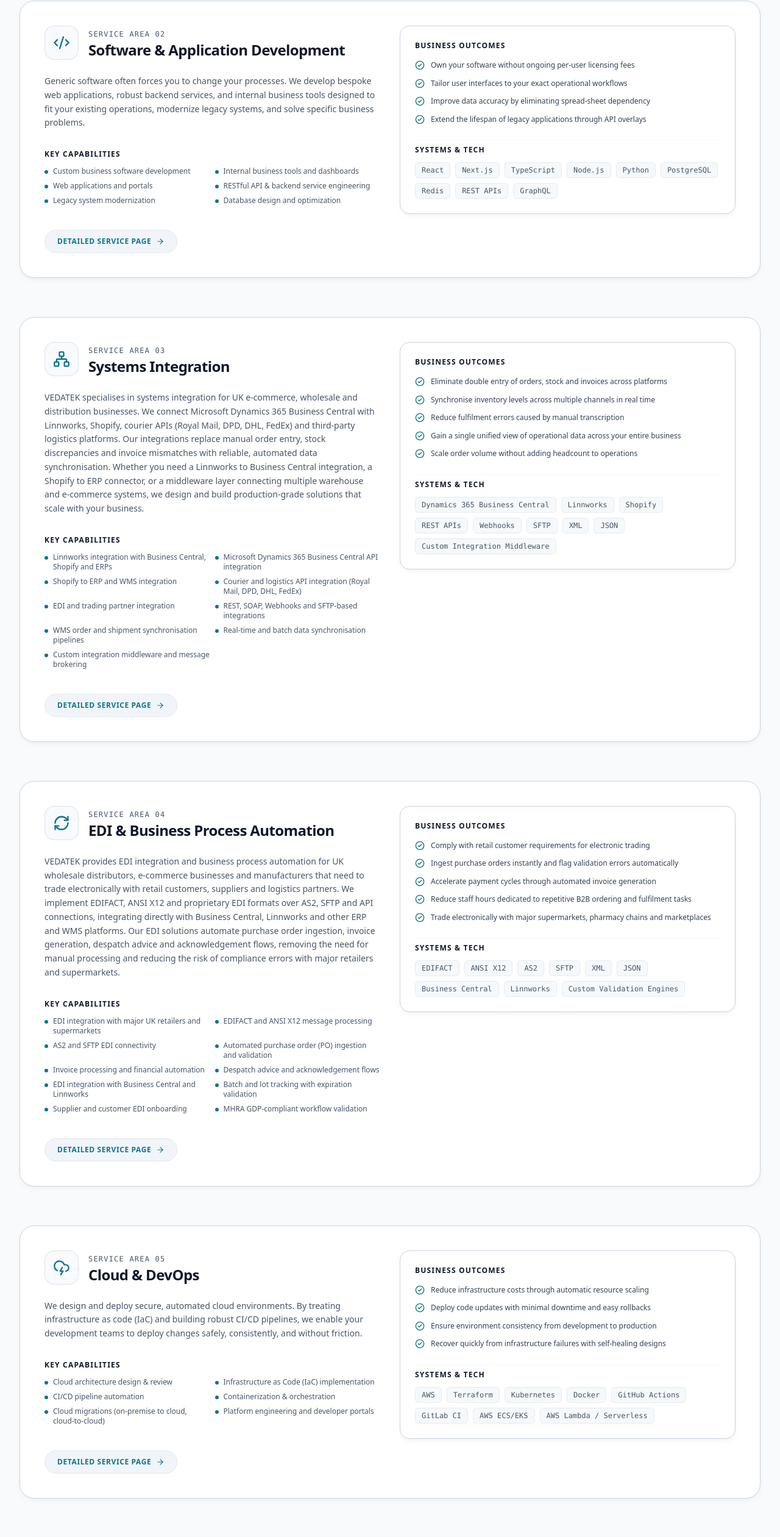
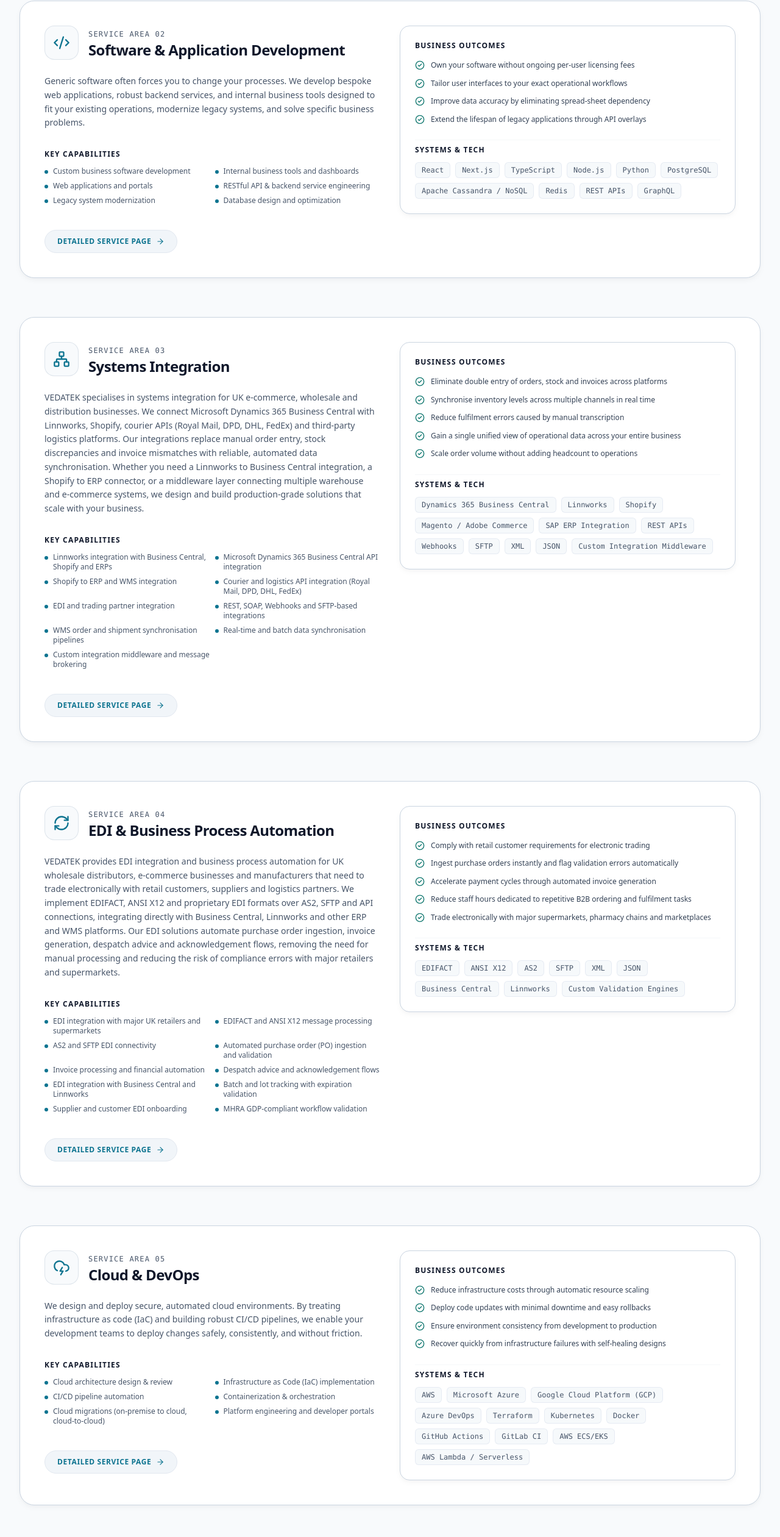
Before and after one commit to vedatek56/vedatek, a Next.js app: page /services in a window 1280 px wide. Shown: the part 935-3456 px from the top of the page at 61% size. Built offline with nearby package versions, Linux system fonts and the light colour scheme.

Commit message:
feat: expand enterprise tech scope (Azure, Azure DevOps, GCP, Cassandra, Magento, SAP ERP) across VEDATEK services

```diff
--- a/src/app/services/[slug]/page.tsx
+++ b/src/app/services/[slug]/page.tsx
@@ -3,6 +3,7 @@ import { notFound } from "next/navigation";
 import type { Metadata } from "next";
 import { Brain, Code2, Network, RefreshCw, CloudLightning, Activity, ShieldCheck, Compass, ArrowLeft, CheckCircle2, ChevronRight, MessageSquare } from "lucide-react";
 import { services } from "@/data/services";
+import LeadMagnet from "@/components/LeadMagnet";
 
 const IconMap: Record<string, React.ComponentType<{ className?: string }>> = {
   Brain,
@@ -254,6 +255,9 @@ export default async function ServiceDetailPage({
 
         </div>
 
+        {/* Lead Magnet Download */}
+        <LeadMagnet />
+
         {/* Consulting Banner CTA */}
         <div className="bg-gradient-to-r from-brand-indigo/10 via-brand-cyan/5 to-slate-900 border border-brand-border/60 rounded-3xl p-8 sm:p-12 relative overflow-hidden flex flex-col md:flex-row gap-8 justify-between items-center">
           <div className="space-y-3 max-w-xl">
--- a/src/data/services.ts
+++ b/src/data/services.ts
@@ -62,6 +62,7 @@ export const services: Service[] = [
       "Node.js",
       "Python",
       "PostgreSQL",
+      "Apache Cassandra / NoSQL",
       "Redis",
       "REST APIs",
       "GraphQL"
@@ -94,6 +95,8 @@ export const services: Service[] = [
       "Dynamics 365 Business Central",
       "Linnworks",
       "Shopify",
+      "Magento / Adobe Commerce",
+      "SAP ERP Integration",
       "REST APIs",
       "Webhooks",
       "SFTP",
@@ -162,6 +165,9 @@ export const services: Service[] = [
     ],
     technologies: [
       "AWS",
+      "Microsoft Azure",
+      "Google Cloud Platform (GCP)",
+      "Azure DevOps",
       "Terraform",
       "Kubernetes",
       "Docker",
```
